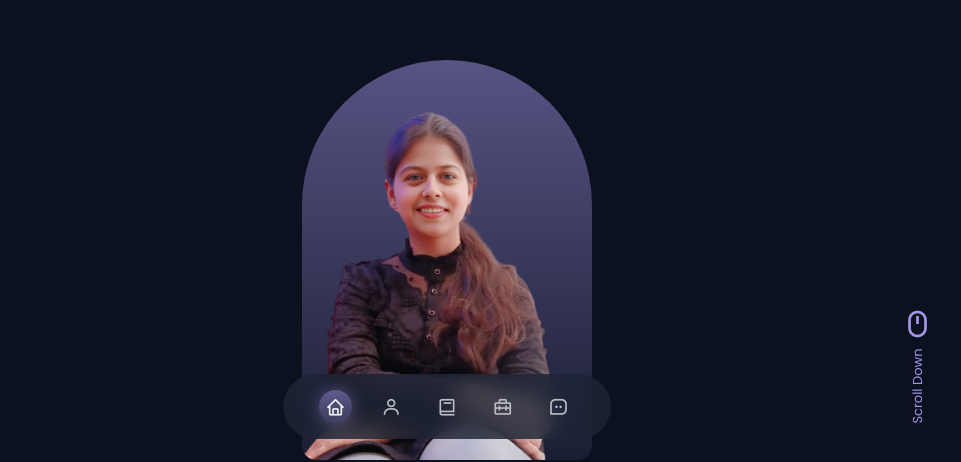
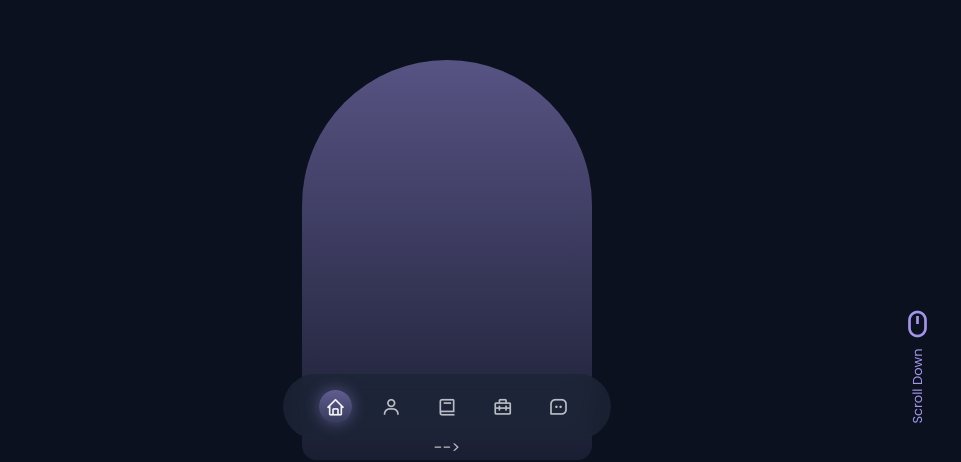
Before and after one commit to poorvibajpai/Portfoilo, a plain HTML site: page index.html in a window 1280 px wide. Shown: the part 345-807 px from the top of the page, 193-1154 px from the left. Drawn offline with nearby package versions, Linux system fonts and the light colour scheme.

Commit message:
Update index.html
removing img

```diff
--- a/index.html
+++ b/index.html
@@ -96,7 +96,7 @@
                 </div>
 
                 <div class="home__handle">
-                    <img src="assets/img/f1-final-i.png" alt="" class=""><!----Profile img CHANGE-->
+<!--                     <img src="assets/img/f1-final-i.png" alt="" class=""><!----Profile img CHANGE--> -->
                 </div>
 
                 <div class="home__social">
```
